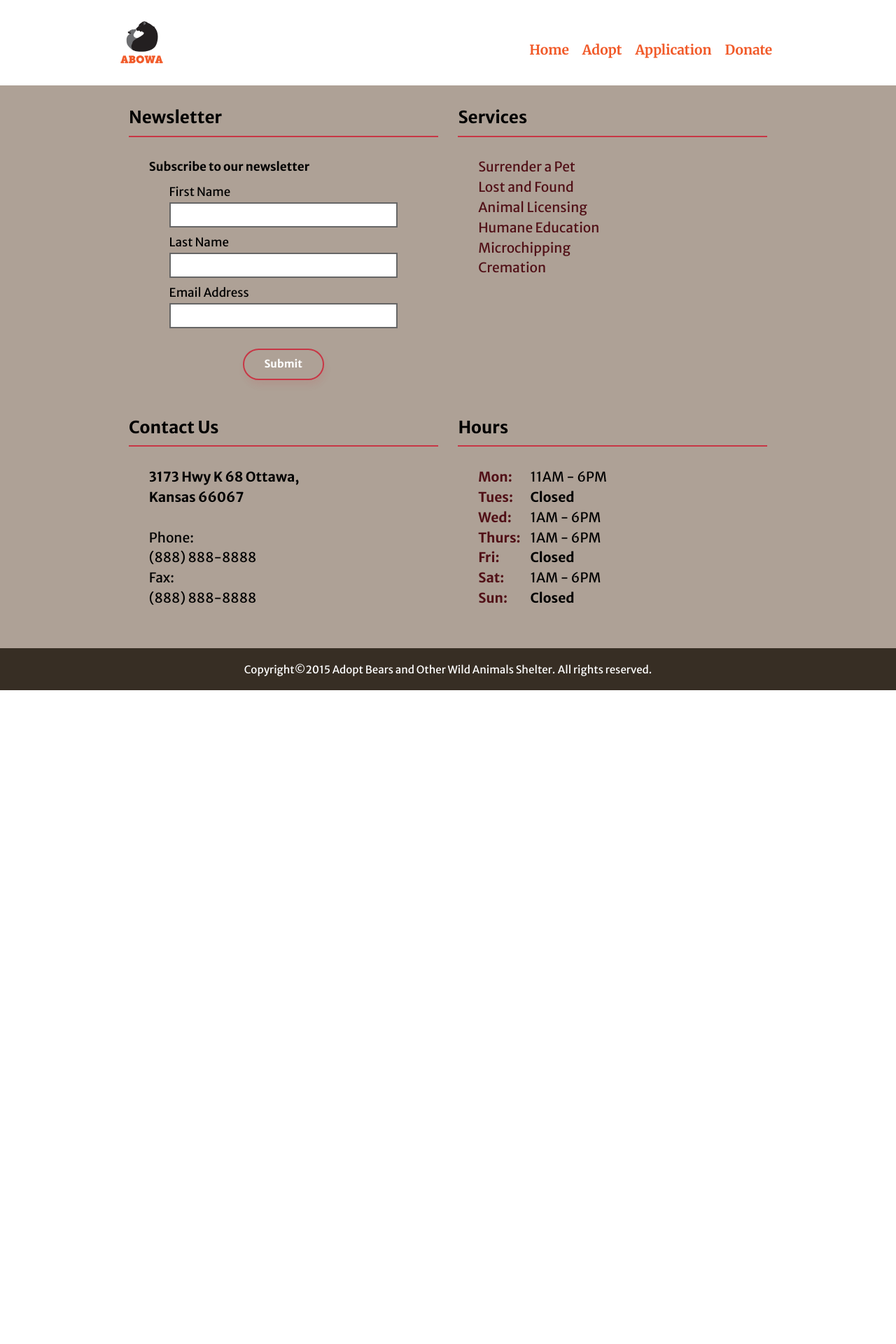
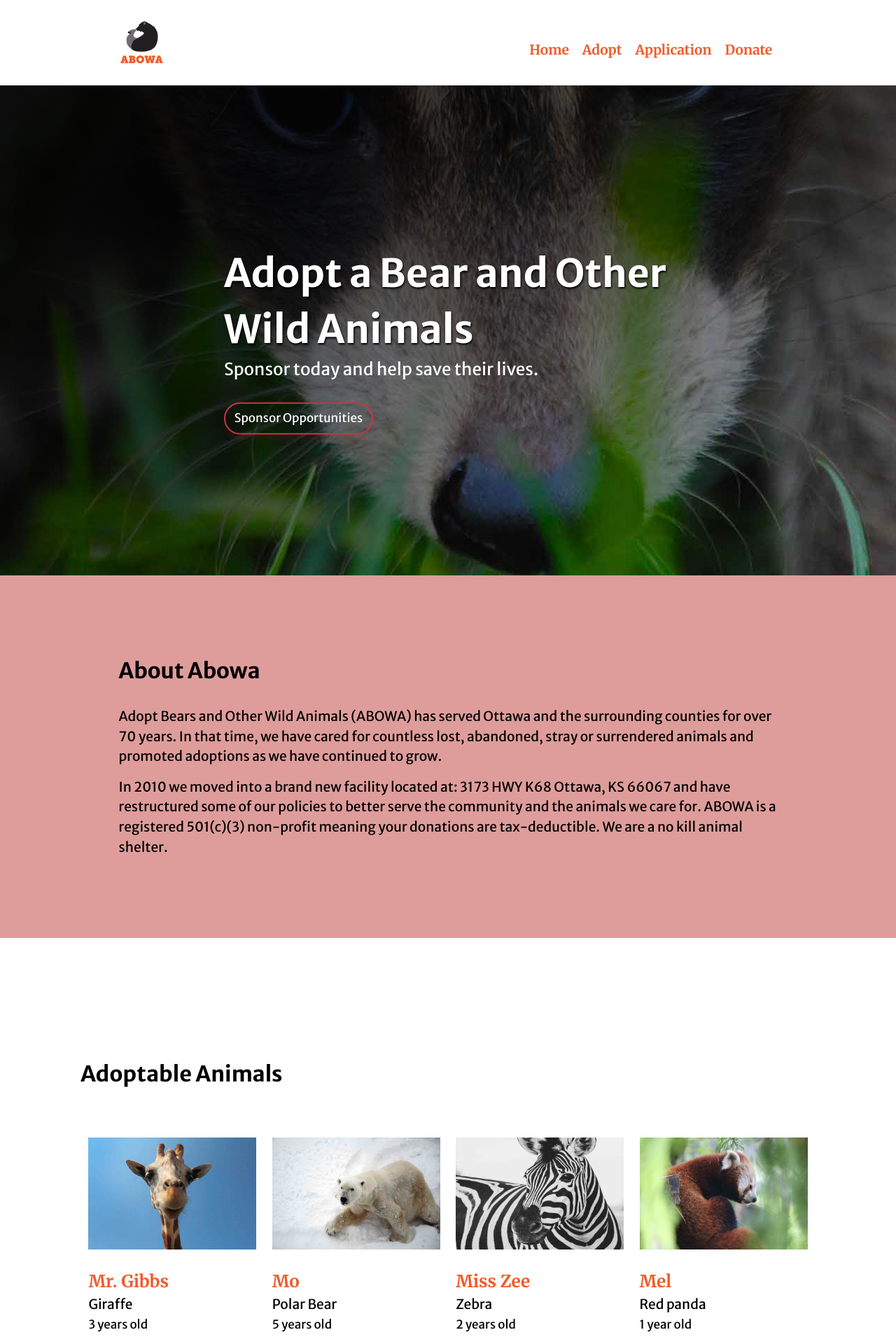
Before and after one commit to RaquelAlves01/abowa, a Jekyll site: the page built from index.html, in a window 1280 px wide. Shown: the top 1920 px of the page at 70% size. Built offline with Jekyll 4.4.1, drawn with Linux system fonts in a browser that asks for light colours; Markdown is read by kramdown in place of the engine named in the settings; before the commit the page ends 986 px from its top, so only the background shows below that; some of the changed text lies outside the part shown.

Commit message:
Added index HTML with content

```diff
--- a/css/about-us.css
+++ b/css/about-us.css
@@ -3,7 +3,7 @@
 }
 
 .about-us-content {
-  background-color: #de9d9b;
+  background-image: linear-gradient(35deg, #de9d9b, #de9d9b);
 }
 
 .adoptable-animals {
--- a/index.html
+++ b/index.html
@@ -1,5 +1,35 @@
 ---
 layout: default
 title: Homepage
+bannerClass: banner-home
 meta: Adopt a Bear and Other Wild Animals is the most reliable source for a legitimate and safe wild animal adoption
 ---
+<main role="main" id="main" tabindex="0">
+  {% include banner.html
+    hOne='Adopt a Bear and Other Wild Animals'
+    callToAction='Sponsor today and help save their lives.'
+    actionButton='Sponsor Opportunities'
+  %}
+  {% include intro-section.html
+    hTwo='About Abowa'
+    introText='Adopt Bears and Other Wild Animals (ABOWA) has served Ottawa and the surrounding counties for over 70 years. In that time, we have cared for countless lost, abandoned, stray or surrendered animals and promoted adoptions as we have continued to grow.'
+    followText='In 2010 we moved into a brand new facility located at: 3173 HWY K68 Ottawa, KS 66067 and have restructured some of our policies to better serve the community and the animals we care for. ABOWA is a registered 501(c)(3) non-profit meaning your donations are tax-deductible. We are a no kill animal shelter.'
+  %}
+
+  <section class="adoptable-animals island-2" id="adoptable-animals">
+    <div class="island-2">
+      <h2 class="pad-t-2">Adoptable Animals</h2>
+      <ul class="list-group grid pad-b">
+        {% for rescue in site.posts limit:4 %}
+
+        <li class="unit [xs-1 s-1 m-1-2 l-1-4 ] pad-t pad-b push-1-2">
+            {% include animal-card.html data=rescue %}
+        </li>
+
+        {% endfor %}
+      </ul>
+      <a class="btn btn-ghost push-2 micro" href="{{site.baseurl}}/rescues/">View all Animals Available for Adoption</a>
+    </div>
+
+  </section>
+</main>
```
